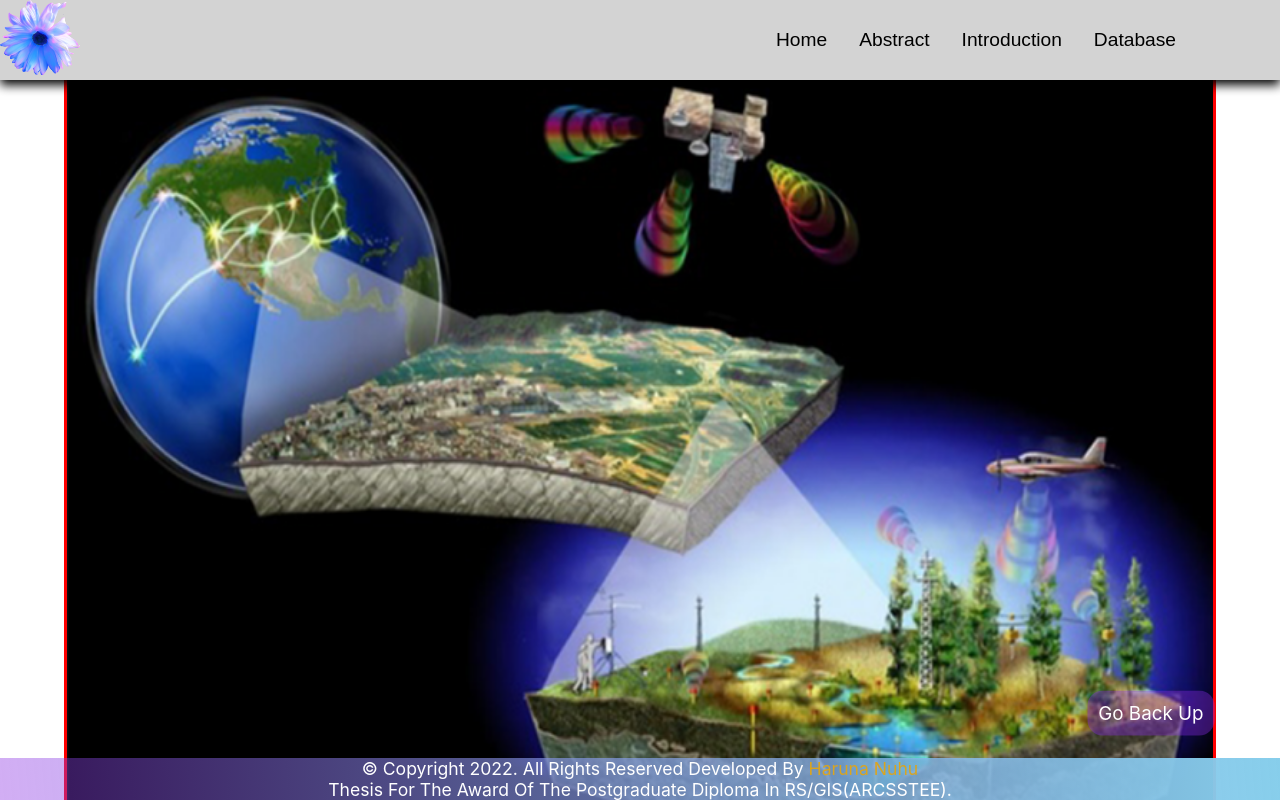
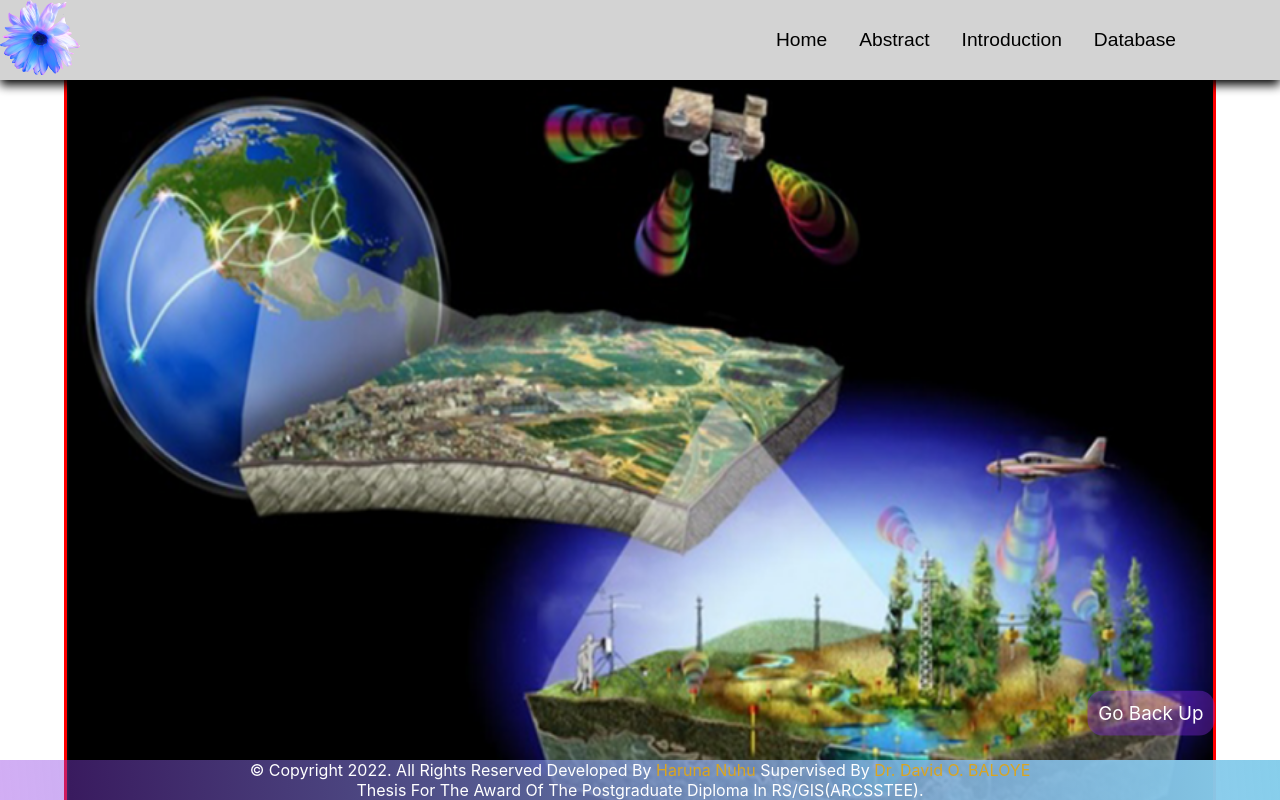
Before and after one commit to Snazzynuhu/medicinal_gis_project, a React (Create React App) app: page / in a window 1280 px wide. Shown: the top 800 px of the page. Built offline with nearby package versions, Linux system fonts and the light colour scheme.

Commit message:
included supervisor

```diff
--- a/src/Footer/Footer.css
+++ b/src/Footer/Footer.css
@@ -9,7 +9,12 @@ footer {
   text-transform: capitalize;
   font-size: 1rem;
 }
-
+footer > p{
+  font-size: 1rem;
+}
+footer > p > span:nth-child(2){
+  color: red;
+}
 footer > p > span > a {
   color: goldenrod;
   text-decoration: none;
--- a/src/Footer/Footer.js
+++ b/src/Footer/Footer.js
@@ -6,13 +6,22 @@ const Footer = () => {
   return (
     <footer>
       <p>
-        &copy; copyright  {now}. all rights reserved developed by{" "}
+        &copy; copyright {now}. all rights reserved developed by{" "}
         <span>
           <a href="https://harunanuhu-portfolio.netlify.app/" target="_blank">
             haruna nuhu
           </a>
+        </span>{" "}
+        supervised by{" "}
+        <span>
+          <a
+            href="https://geography.oauife.edu.ng/instructor/dr-d-o-baloye/"
+            target="_blank"
+          >
+            Dr. David O. BALOYE
+          </a>
         </span>
-        <br/>
+        <br />
         thesis for the award of the Postgraduate Diploma in RS/GIS(ARCSSTEE).
       </p>
     </footer>
```
Also changed, not shown: 1 other file (tests, documents, lock files or other folders).
